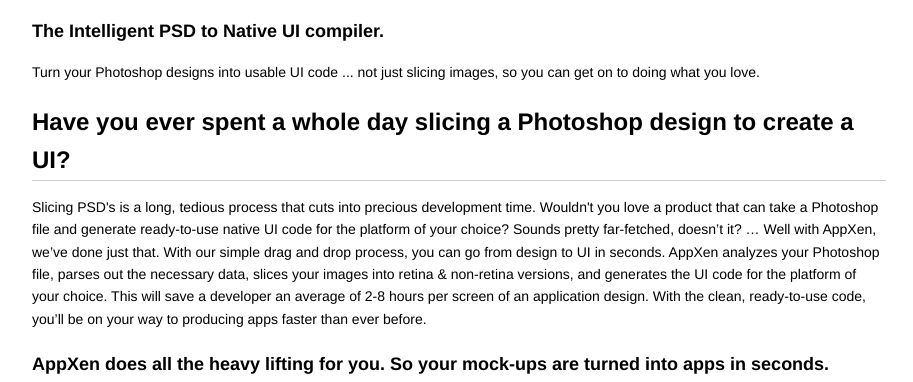
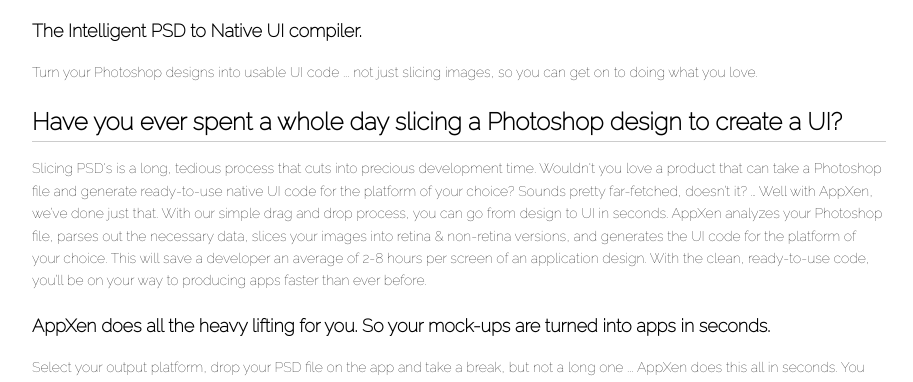
Before and after one commit to juliusav/appxen.github.com, a plain HTML site: page onesheet.html in a window 1280 px wide. Shown: the part 347-729 px from the top of the page, without its empty margins (181-1094 px from the left). Drawn offline with nearby package versions, Linux system fonts and the light colour scheme; some packages are replaced by stand-ins of ours.

Commit message:
add onesheet

```diff
--- a/onesheet.html
+++ b/onesheet.html
@@ -4,8 +4,10 @@
 <meta charset="utf-8">
 <meta name="viewport" content="width=device-width, initial-scale=1.0, user-scalable=yes">
 <style>
+@import url(http://fonts.googleapis.com/css?family=Raleway:100);
+
 body {
-  font-family: Helvetica, arial, sans-serif;
+font-family: 'Raleway', sans-serif;
   font-size: 14px;
   line-height: 1.6;
   padding-top: 10px;
```
